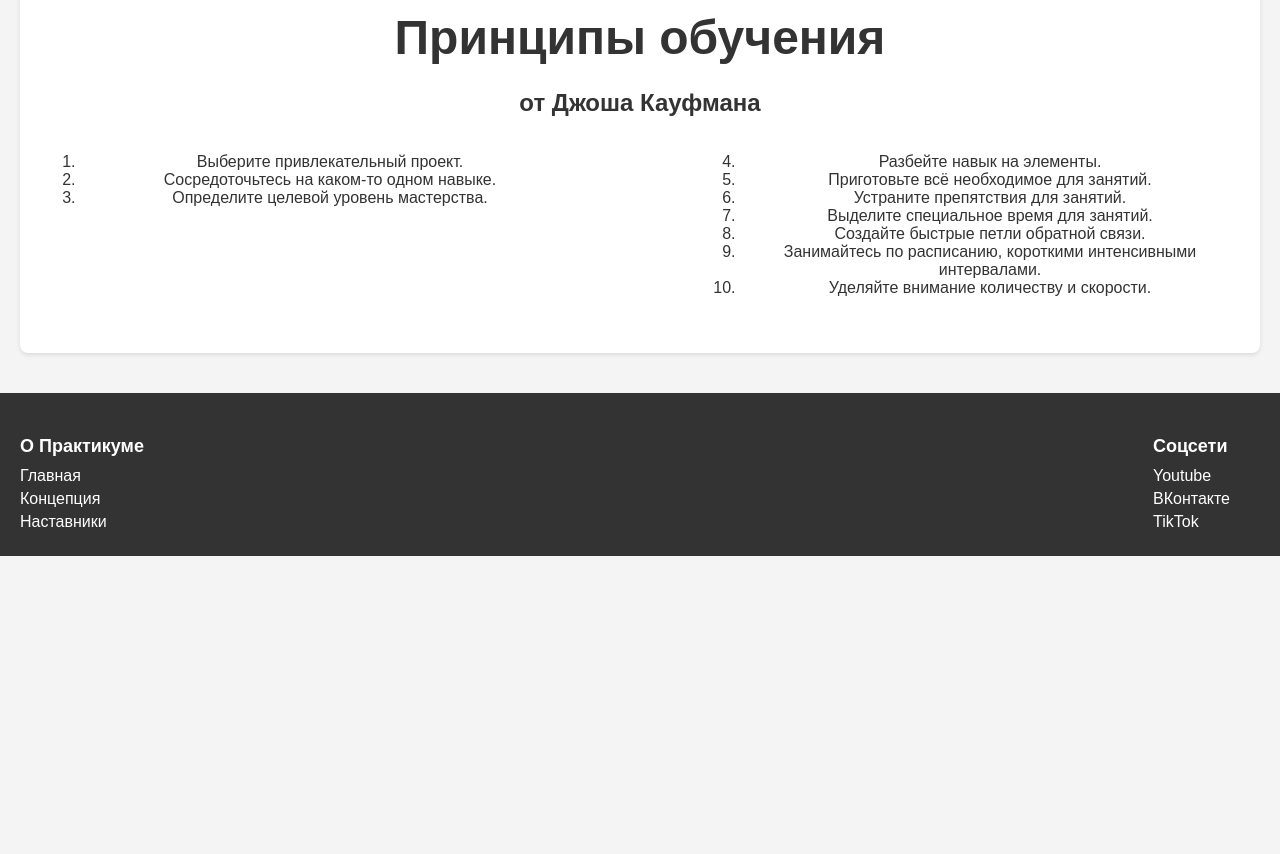
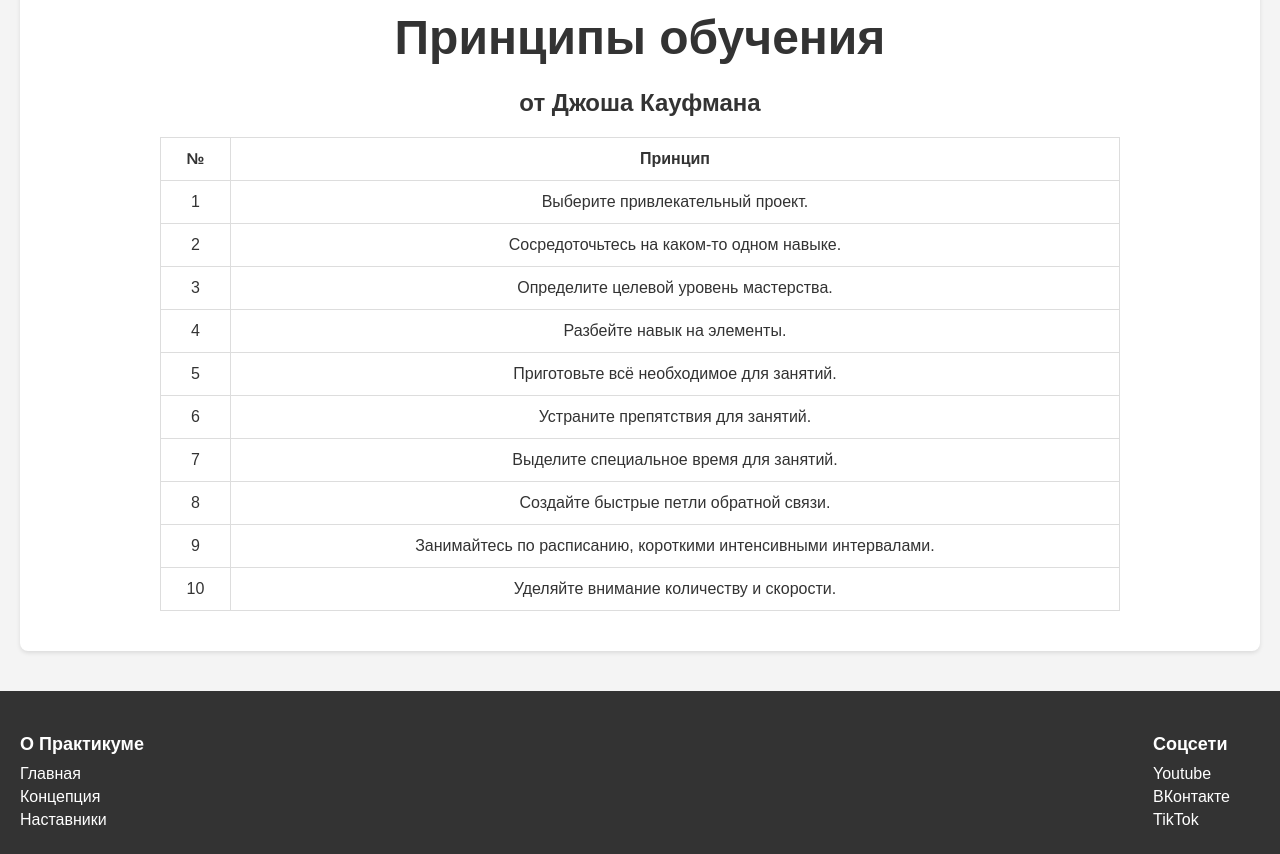
Before and after one commit to BogatyrevDmitriy/Proektnaya-rabota-01, a plain HTML site: page index.html in a window 1280 px wide. Shown: the part 1340-2194 px from the top of the page. Before the commit the page ends 1896 px from the top, so only its background shows below. Drawn offline with Linux system fonts and the light colour scheme.

Commit message:
Update index.html

```diff
--- a/index.html
+++ b/index.html
@@ -108,15 +108,6 @@
             font-size: 24px;
             margin-bottom: 20px;
         }
-        .kaufman .principles {
-            display: flex;
-            flex-wrap: wrap;
-            justify-content: space-between;
-        }
-        .kaufman .principle {
-            width: 45%;
-            margin-bottom: 20px;
-        }
         .footer {
             background-color: #333;
             color: #fff;
@@ -141,6 +132,19 @@
         }
         .footer .section a:hover {
             text-decoration: underline;
+        }
+        table {
+            margin: 20px auto;
+            border-collapse: collapse;
+            width: 80%;
+        }
+        table th, table td {
+            padding: 12px;
+            text-align: center;
+            border: 1px solid #ddd;
+        }
+        table th {
+            font-weight: bold;
         }
     </style>
 </head>
@@ -210,26 +214,52 @@
     <section class="kaufman">
         <h2>Принципы обучения</h2>
         <h3>от Джоша Кауфмана</h3>
-        <div class="principles">
-            <div class="principle">
-                <ol>
-                    <li>Выберите привлекательный проект.</li>
-                    <li>Сосредоточьтесь на каком-то одном навыке.</li>
-                    <li>Определите целевой уровень мастерства.</li>
-                </ol>
-            </div>
-            <div class="principle">
-                <ol start="4">
-                    <li>Разбейте навык на элементы.</li>
-                    <li>Приготовьте всё необходимое для занятий.</li>
-                    <li>Устраните препятствия для занятий.</li>
-                    <li>Выделите специальное время для занятий.</li>
-                    <li>Создайте быстрые петли обратной связи.</li>
-                    <li>Занимайтесь по расписанию, короткими интенсивными интервалами.</li>
-                    <li>Уделяйте внимание количеству и скорости.</li>
-                </ol>
-            </div>
-        </div>
+        <table>
+            <tr>
+                <th>№</th>
+                <th>Принцип</th>
+            </tr>
+            <tr>
+                <td>1</td>
+                <td>Выберите привлекательный проект.</td>
+            </tr>
+            <tr>
+                <td>2</td>
+                <td>Сосредоточьтесь на каком-то одном навыке.</td>
+            </tr>
+            <tr>
+                <td>3</td>
+                <td>Определите целевой уровень мастерства.</td>
+            </tr>
+            <tr>
+                <td>4</td>
+                <td>Разбейте навык на элементы.</td>
+            </tr>
+            <tr>
+                <td>5</td>
+                <td>Приготовьте всё необходимое для занятий.</td>
+            </tr>
+            <tr>
+                <td>6</td>
+                <td>Устраните препятствия для занятий.</td>
+            </tr>
+            <tr>
+                <td>7</td>
+                <td>Выделите специальное время для занятий.</td>
+            </tr>
+            <tr>
+                <td>8</td>
+                <td>Создайте быстрые петли обратной связи.</td>
+            </tr>
+            <tr>
+                <td>9</td>
+                <td>Занимайтесь по расписанию, короткими интенсивными интервалами.</td>
+            </tr>
+            <tr>
+                <td>10</td>
+                <td>Уделяйте внимание количеству и скорости.</td>
+            </tr>
+        </table>
     </section>
 </div>
 
```
